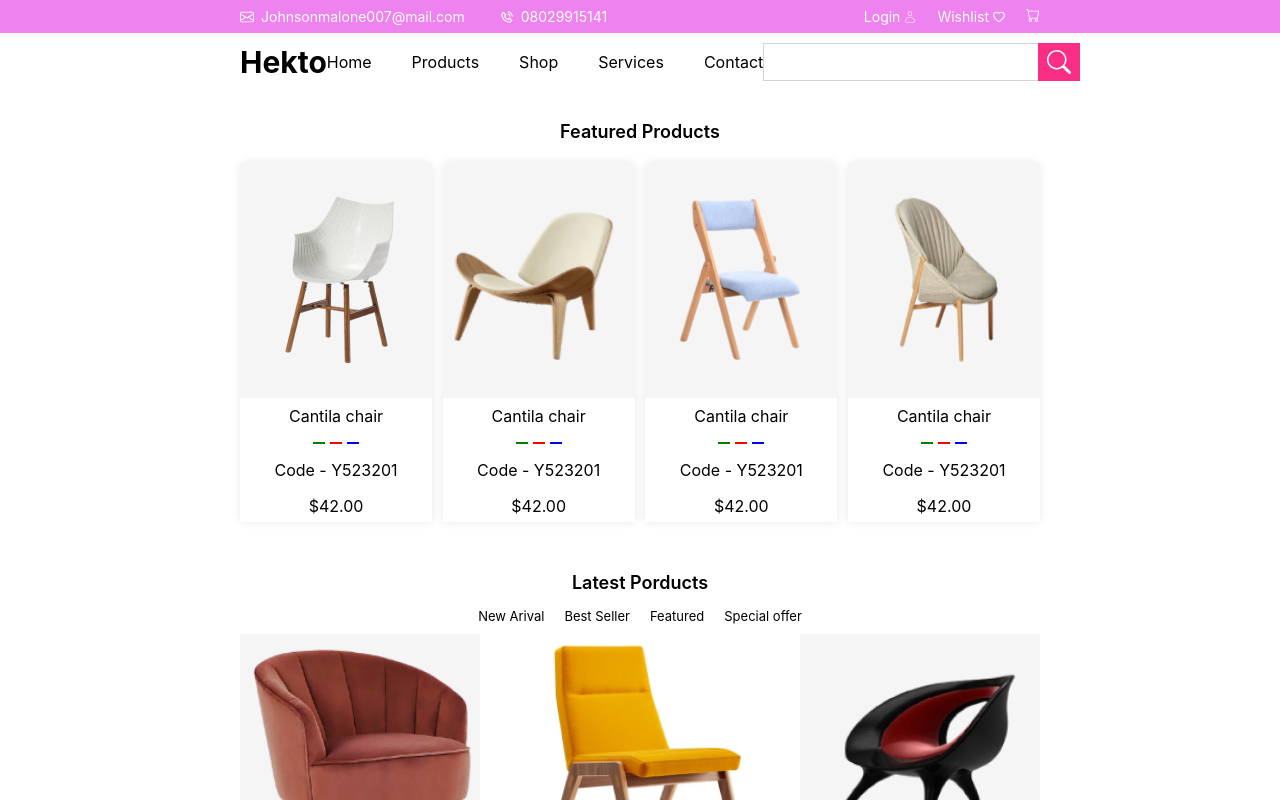
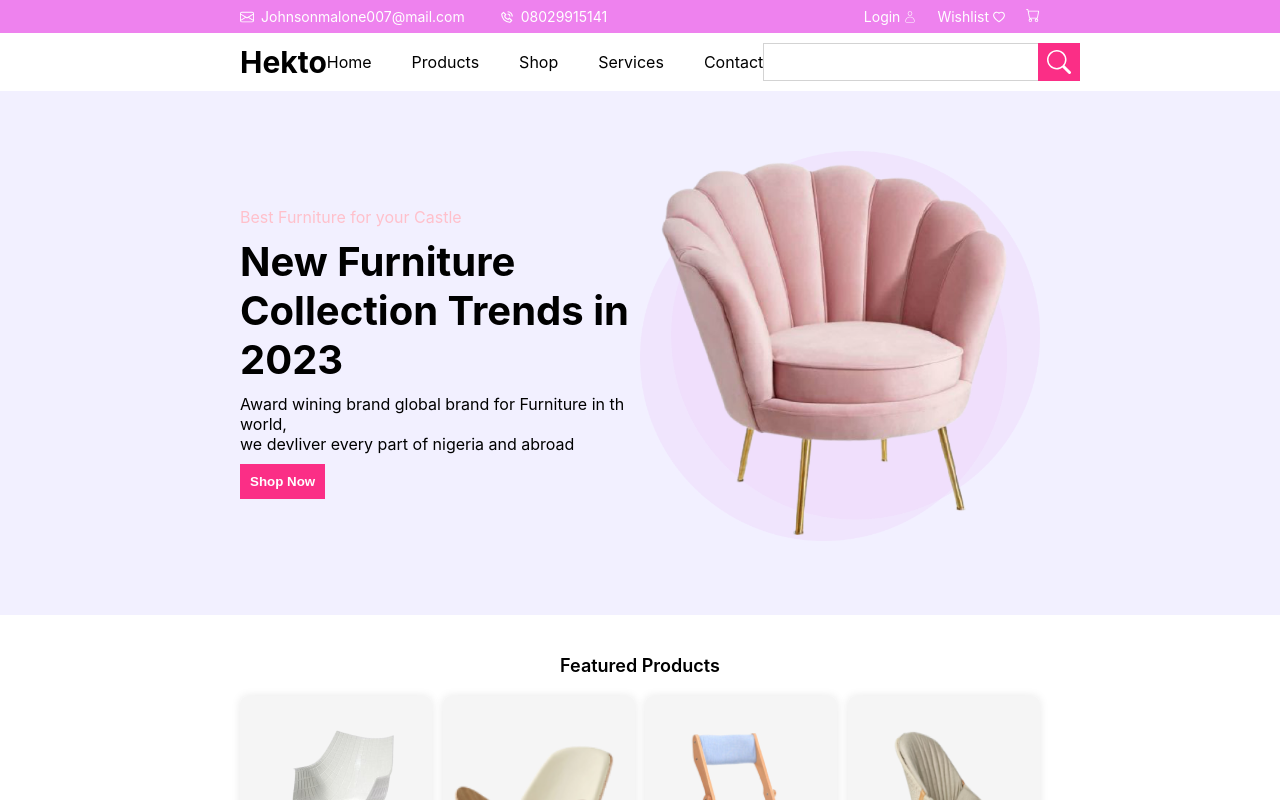
Before and after one commit to Malone-chisom/Hekto-Project, a React (Create React App) app: page / in a window 1280 px wide. Shown: the top 800 px of the page. Built offline with nearby package versions, Linux system fonts and the light colour scheme.

Commit message:
latest commit

```diff
--- a/src/components/home/Home.jsx
+++ b/src/components/home/Home.jsx
@@ -36,7 +36,7 @@ function Home() {
             {/* Navbar ends  */}
 
             {/* Section-1/Hero starts  */}
-            {/* <div className="section-1-container">
+            <div className="section-1-container">
                 <div className="padding-horizontal padding-vertical">
                     <div className="section-1">
                         <div className="section-1-left">
@@ -73,10 +73,10 @@ function Home() {
                     </div>
 
                 </div>
-                <span className="section-1-left-lamp">
+                {/* <span className="section-1-left-lamp">
                     <img src={lamp} className="lamp-size" alt="lamp" />
-                </span>
-            </div> */}
+                </span> */}
+            </div>
             {/* Section-1/Hero ends  */}
 
             {/* Section-2/ Starts */}
--- a/src/styles/home/section_1.scss
+++ b/src/styles/home/section_1.scss
@@ -1,6 +1,8 @@
 .section-1-container {
     position: relative;
     background-color: #F2F0FF;
+    box-sizing: border-box;
+    width: 100%;
 }
 
 .section-1-left-lamp {
@@ -15,6 +17,7 @@
 .section-1 {
     // border: 1px solid black;
     display: flex;
+    width: 100%;
 }
 
 .general-font-size {
```
